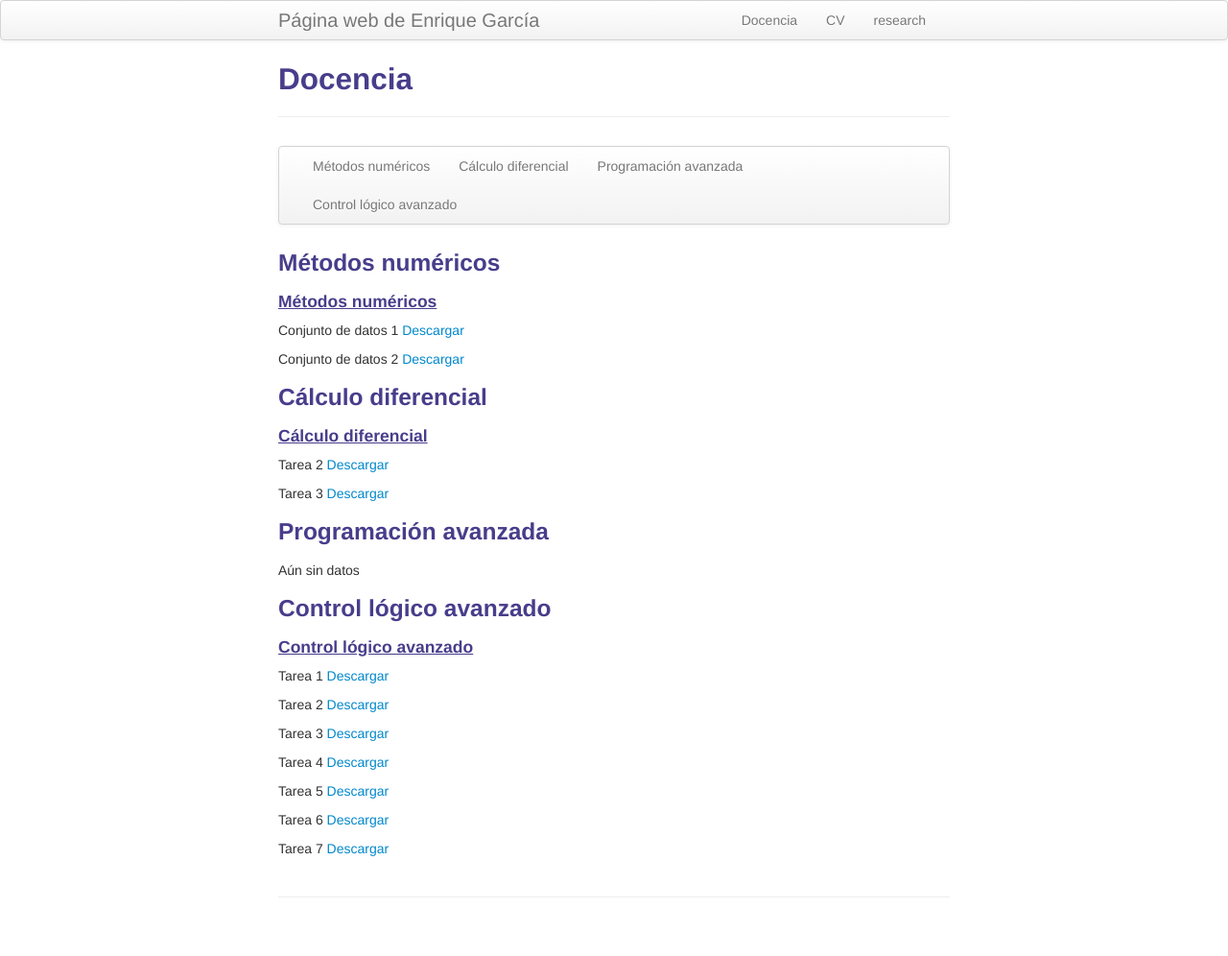
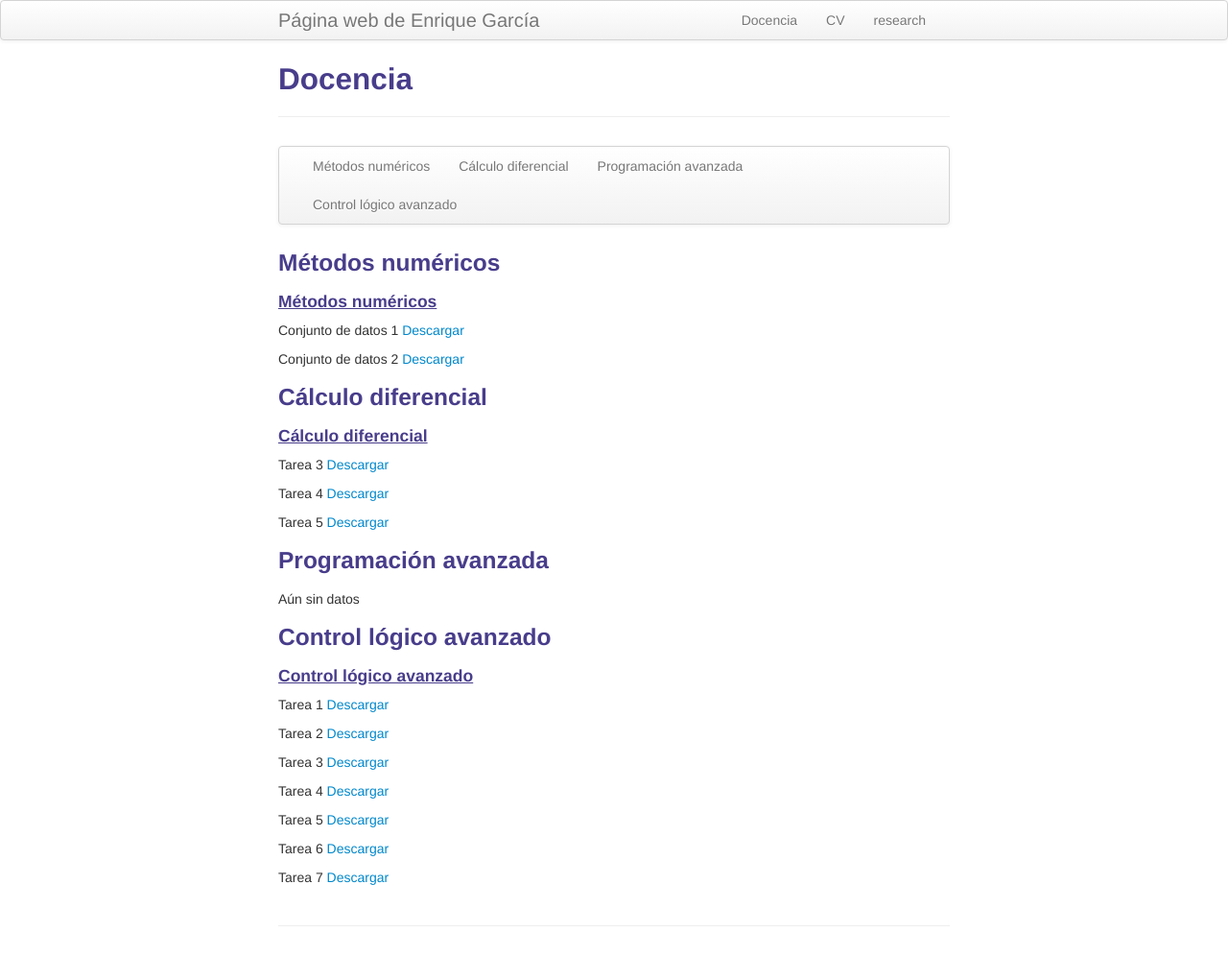
Before and after one commit to enriGarcia/enriGarcia.github.io, a Jekyll site: the page built from pages/teaching.md, in a window 1280 px wide. Shown: the whole page at 96% size. Built offline with Jekyll 4.4.1, drawn with Linux system fonts in a browser that asks for light colours; before the commit the page ends 966 px from its top, so only the background shows below that.

Commit message:
actualizacion tareas

```diff
--- a/pages/teaching.md
+++ b/pages/teaching.md
@@ -29,12 +29,14 @@ Conjunto de datos 2
 ### <a name="calcdif"></a>Cálculo diferencial
 
 #### <u>Cálculo diferencial</u>
-Tarea 2
+Tarea 3
 [Descargar]({{ BASE_PATH}}/pages/assignments/hw_02_calcDif.pdf)
 
-Tarea 3
+Tarea 4
 [Descargar]({{ BASE_PATH}}/pages/assignments/hw_03_calcDif.pdf)
 
+Tarea 5
+[Descargar]({{ BASE_PATH}}/pages/assignments/hw_05_calcDif.pdf)
 
 
 ### <a name="progav"></a>Programación avanzada
```
Also changed, not shown: 1 other file.
